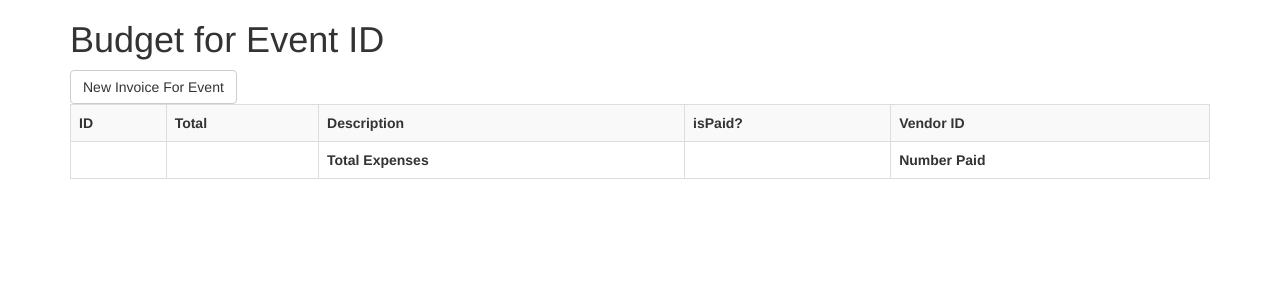
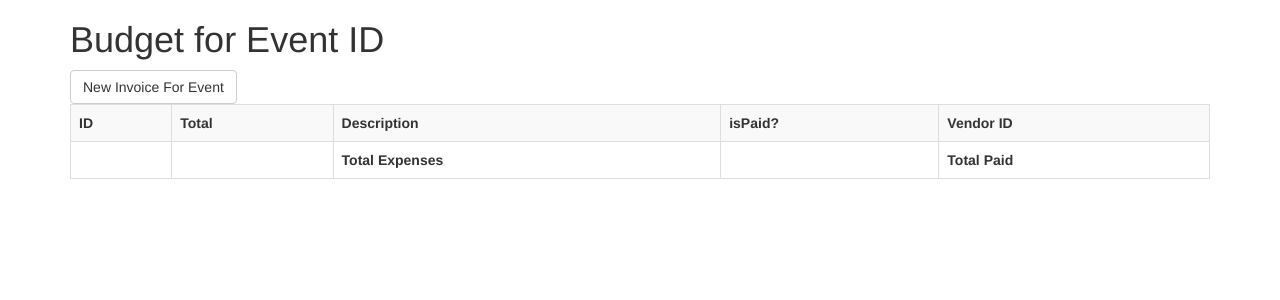
Before and after one commit to abramjstamper/COS343-Project, a Flask app: template templates/budget/budget.html in a window 1280 px wide. Shown: the part 42-342 px from the top of the page. Run offline with Flask 2, Linux system fonts and the light colour scheme; the template is opened without the code that fills it, so the values that code supplies are empty; data comes from the database, SQL or seed files in the repository; some libraries are stand-ins or nearby versions.

Commit message:
Changed Language

```diff
--- a/templates/budget/budget.html
+++ b/templates/budget/budget.html
@@ -32,7 +32,7 @@
                 <td>{{ totalExpense }}</td>
                 <td><strong>Total Expenses</strong></td>
                 <td>{{ totalSold }}</td>
-                <td><strong>Number Paid</strong></td>
+                <td><strong>Total Paid</strong></td>
             </tr>
         </table>
 {% endblock %}
```
